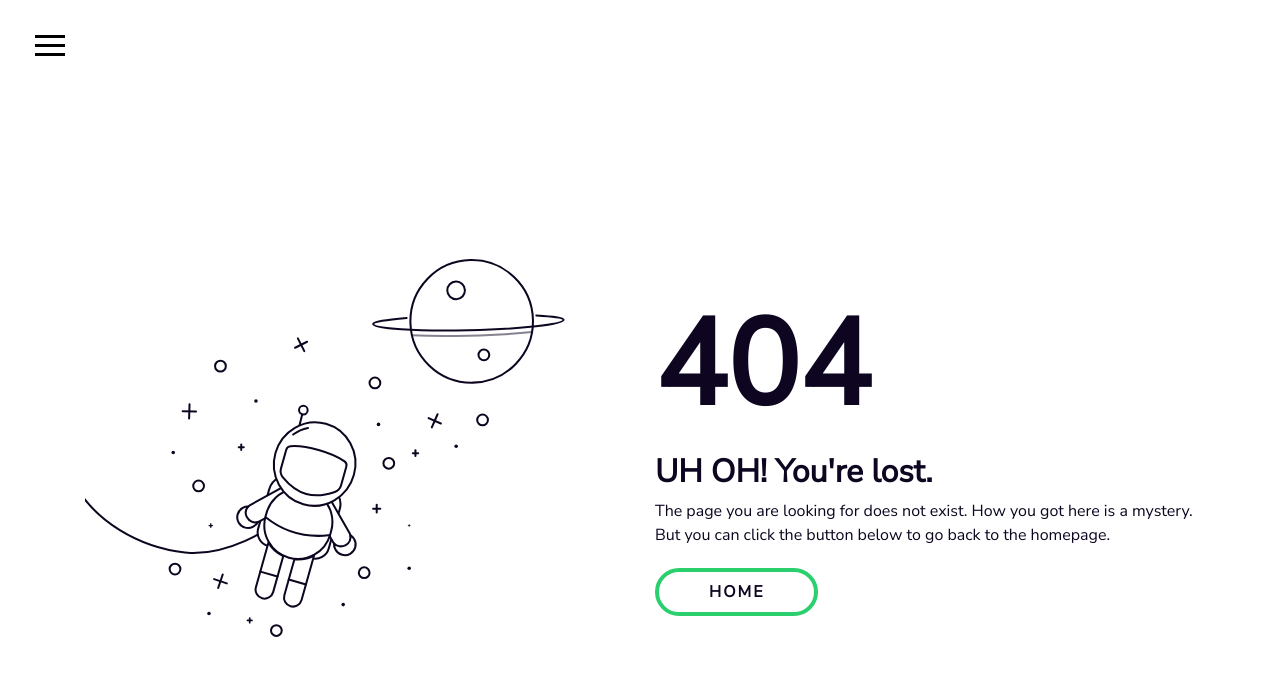
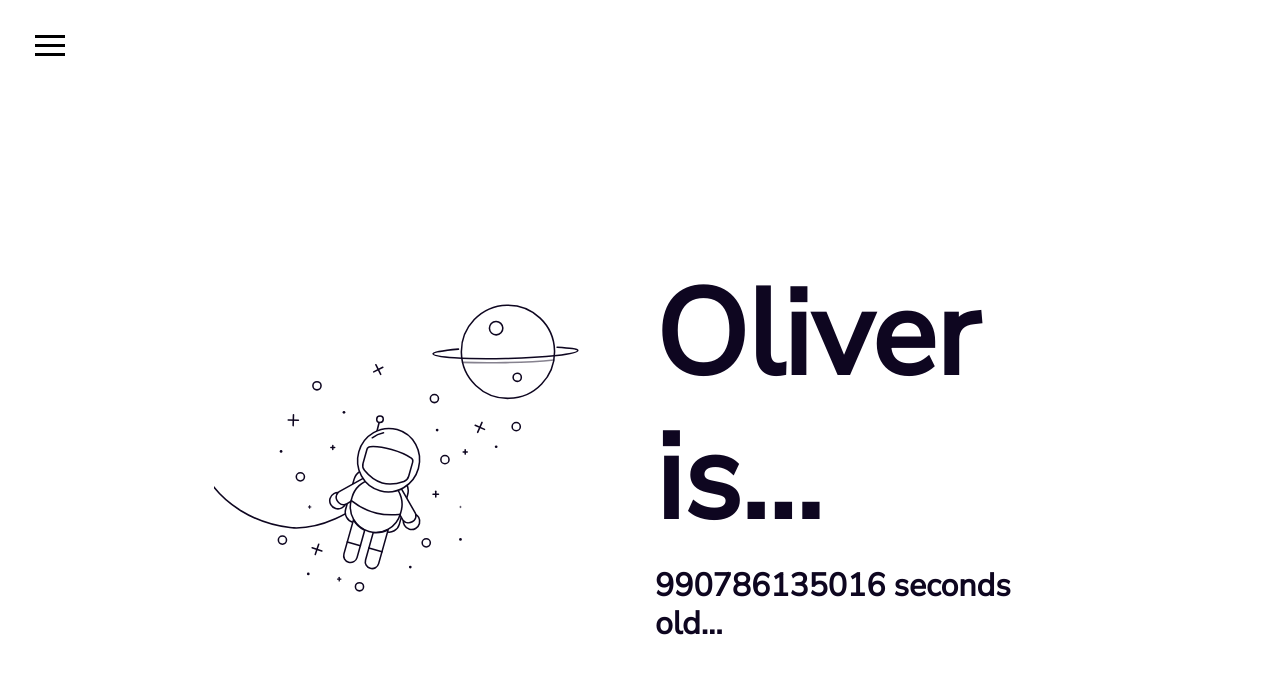
Before and after one commit to Hello1024/hello1024.github.io, a Jekyll site: the page age/index.html, which Jekyll copies as it is, in a window 1280 px wide. Shown: the top 676 px of the page. Built offline with Jekyll 4.4.1, drawn with Linux system fonts in a browser that asks for light colours; nearby versions of some CDN libraries.

Commit message:
Update index.html

```diff
--- a/age/index.html
+++ b/age/index.html
@@ -2,7 +2,7 @@
 <html lang="en" >
 <head>
   <meta charset="UTF-8">
-  <title>CodePen - 404 Page</title>
+  <title>Olivers Age</title>
   <meta name="viewport" content="width=device-width, initial-scale=1"><link rel="stylesheet" href="https://cdnjs.cloudflare.com/ajax/libs/normalize/5.0.0/normalize.min.css">
 <link rel='stylesheet' href='https://cdnjs.cloudflare.com/ajax/libs/twitter-bootstrap/4.1.3/css/bootstrap.min.css'><link rel="stylesheet" href="./style.css">
 
@@ -291,13 +291,16 @@
         </svg>
       </div>
       <div class="col-md-6 align-self-center">
-        <h1>404</h1>
-        <h2>UH OH! You're lost.</h2>
-        <p>The page you are looking for does not exist.
+        <h1>Oliver is...</h1>
+	      <h2><span id=age></span> seconds old...</h2>
+        <!-- <p>The page you are looking for does not exist.
           How you got here is a mystery. But you can click the button below
           to go back to the homepage.
         </p>
-        <button class="btn green">HOME</button>
+        <button class="btn green">HOME</button> -->
+	      <script>
+		      window.requestAnimationFrame(() =>  { document.getElementById('age').innerText = new Date() - new Date("4 Dec 1989"); } );
+	      </script>
       </div>
     </div>
   </div>
```
